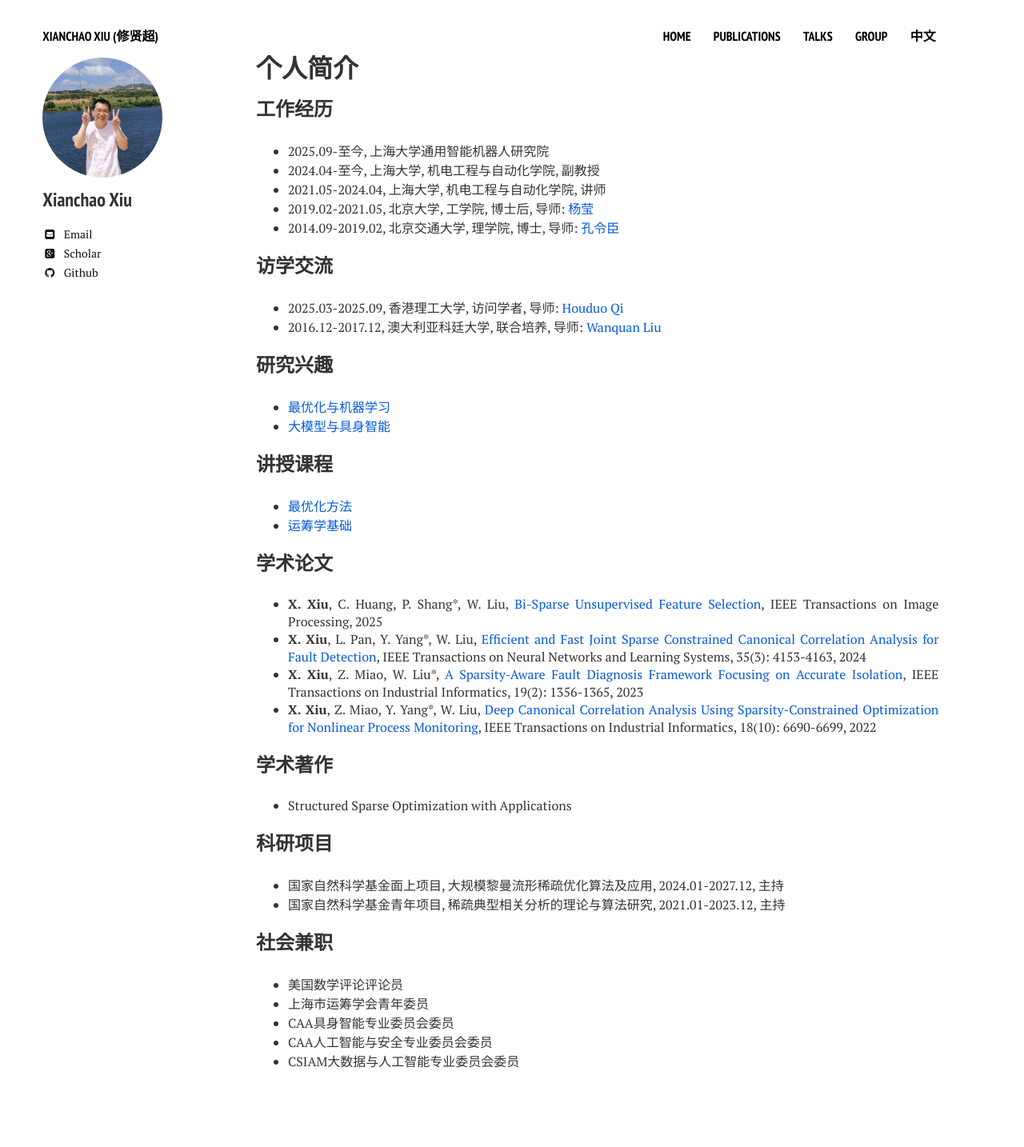
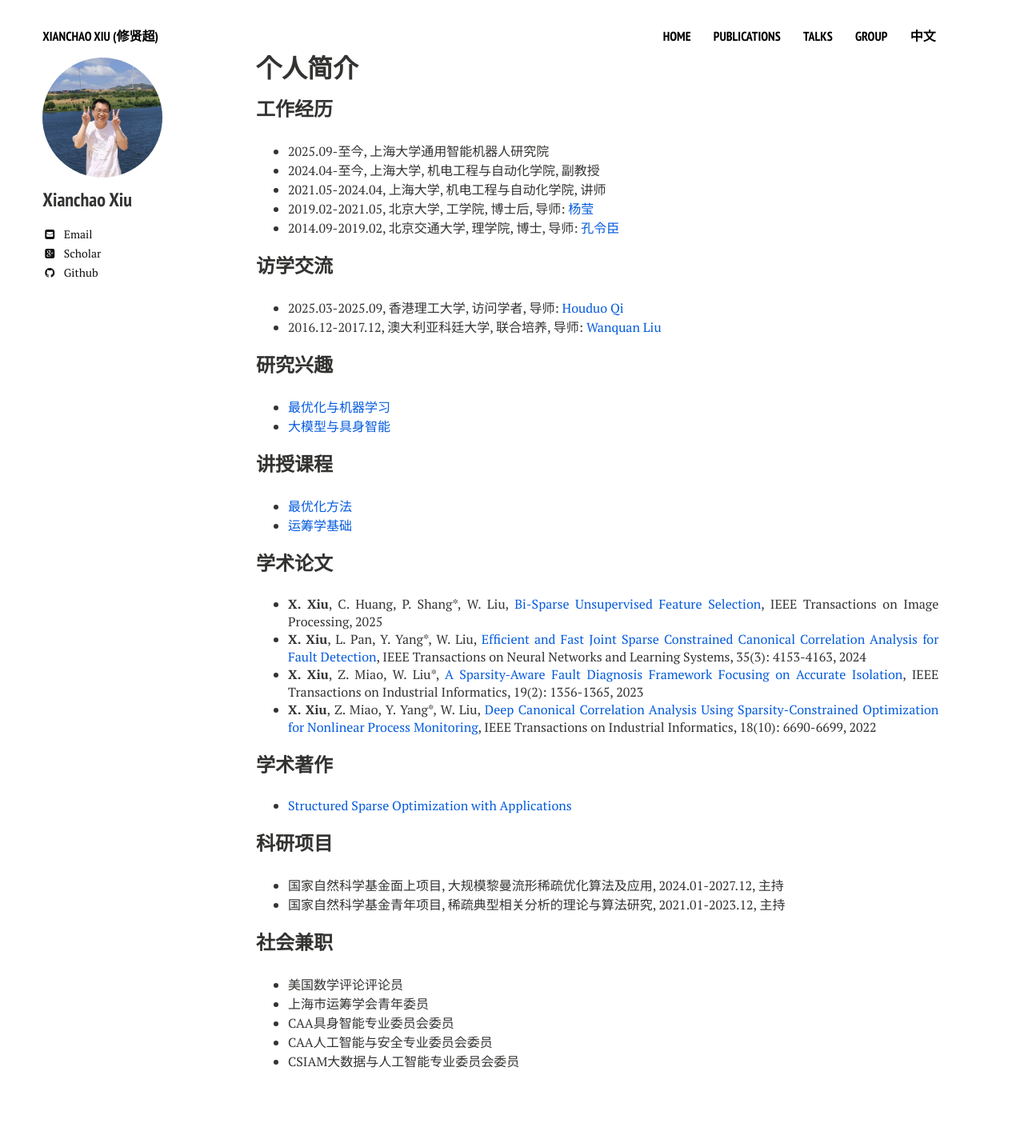
Before and after one commit to xianchaoxiu/xianchaoxiu.github.io, a Jekyll site: the page built from chinese/index.md, in a window 1280 px wide. Shown: the whole page at 80% size. Built offline with Jekyll 4.4.1, drawn with Linux system fonts in a browser that asks for light colours; nearby versions of some CDN libraries.

Commit message:
Update index.md

```diff
--- a/chinese/index.md
+++ b/chinese/index.md
@@ -40,8 +40,7 @@ share: false
 
 
 ### 学术著作
-* Structured Sparse Optimization with Applications <br>
-
+* <a href="https://xianchaoxiu.github.io/chinese/book/SSO/" class="textlink" target="_blank">  Structured Sparse Optimization with Applications </a><br>
 
 ### 科研项目
 * 国家自然科学基金面上项目, 大规模黎曼流形稀疏优化算法及应用, 2024.01-2027.12, 主持 <br>
```
